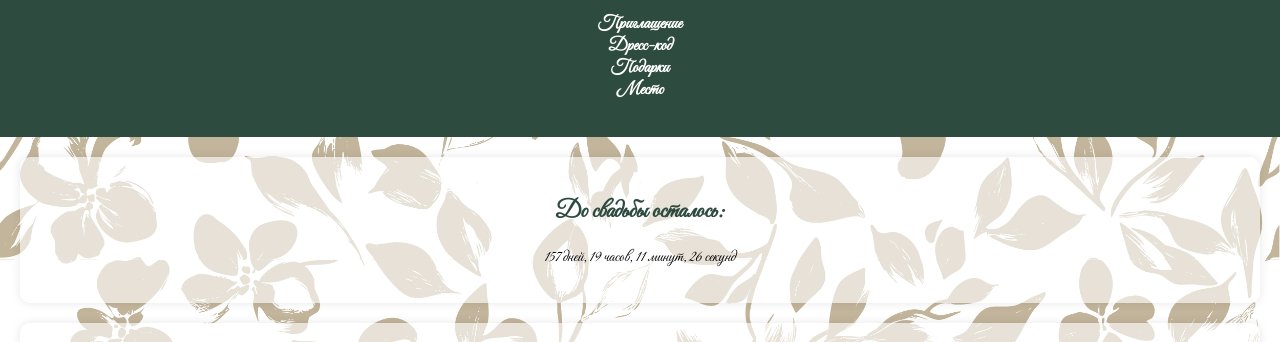
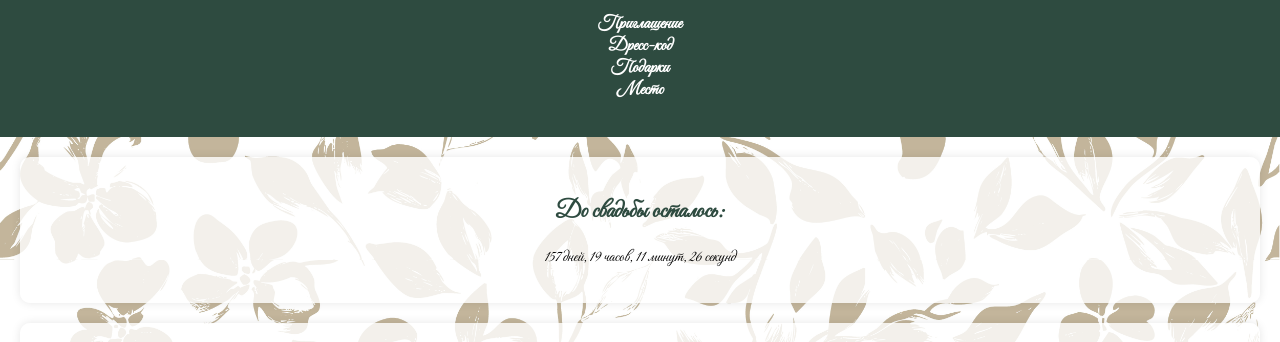
Before and after one commit to Arina2411/wedding, a plain HTML site: page index.html in a window 1280 px wide. Shown: the part 458-800 px from the top of the page. Drawn offline with Linux system fonts and the light colour scheme.

Commit message:
Update styles.css

```diff
--- a/styles.css
+++ b/styles.css
@@ -38,7 +38,7 @@ nav ul li a:hover {
 
 section {
     padding: 20px;
-    background-color: rgba(255, 255, 255, 0.6);
+    background-color: rgba(255, 255, 255, 0.8);
     margin: 20px;
     border-radius: 10px;
     box-shadow: 0px 0px 10px rgba(0, 0, 0, 0.1);
```
